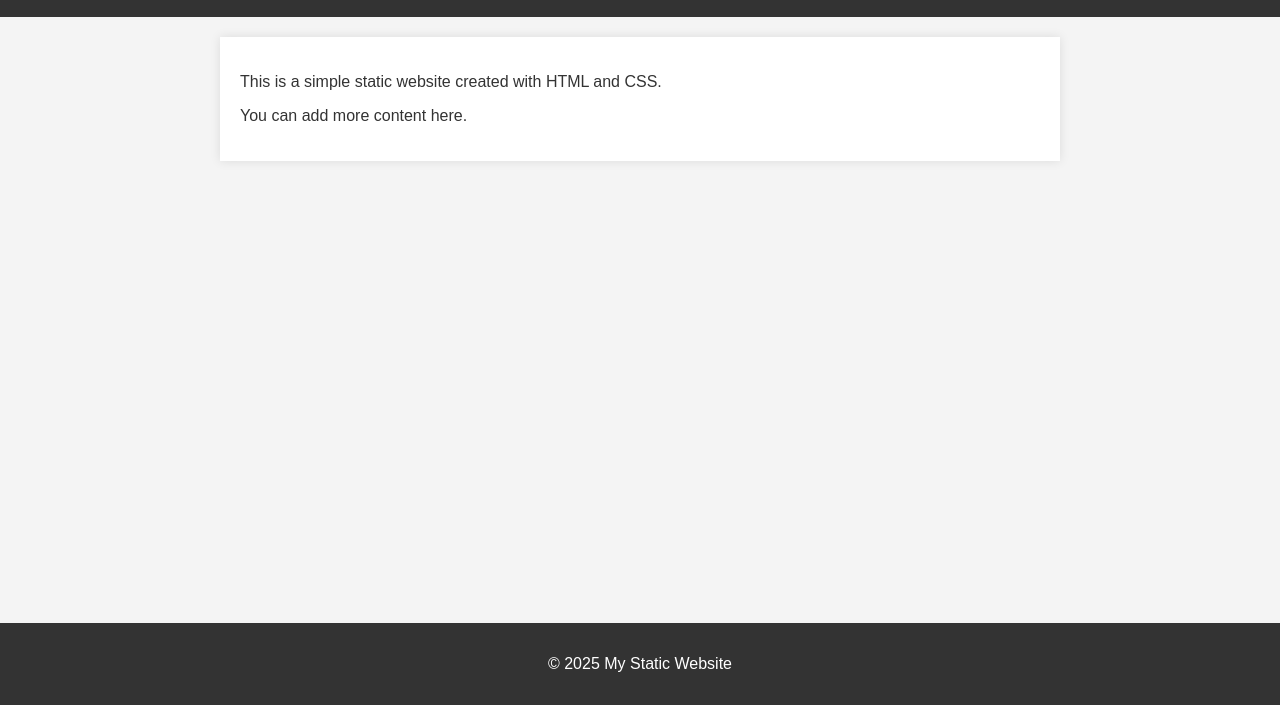
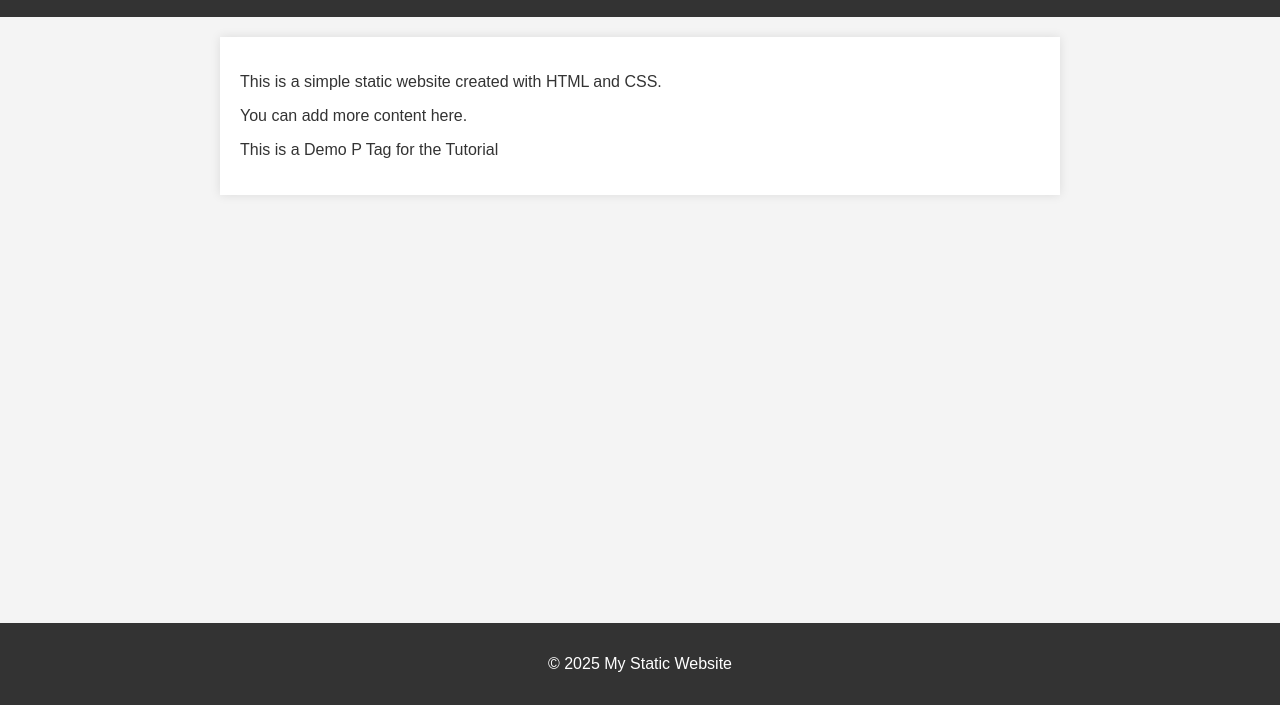
Before and after one commit to ambaskaryash/git-project, a plain HTML site: page index.html in a window 1280 px wide. Shown: the part 95-800 px from the top of the page. Drawn offline with Linux system fonts and the light colour scheme.

Commit message:
added a new line of code in index.html

```diff
--- a/index.html
+++ b/index.html
@@ -13,6 +13,7 @@
     <main>
         <p>This is a simple static website created with HTML and CSS.</p>
         <p>You can add more content here.</p>
+        <p>This is a Demo P Tag for the Tutorial</p>
     </main>
     <footer>
         <p>&copy; 2025 My Static Website</p>
```
